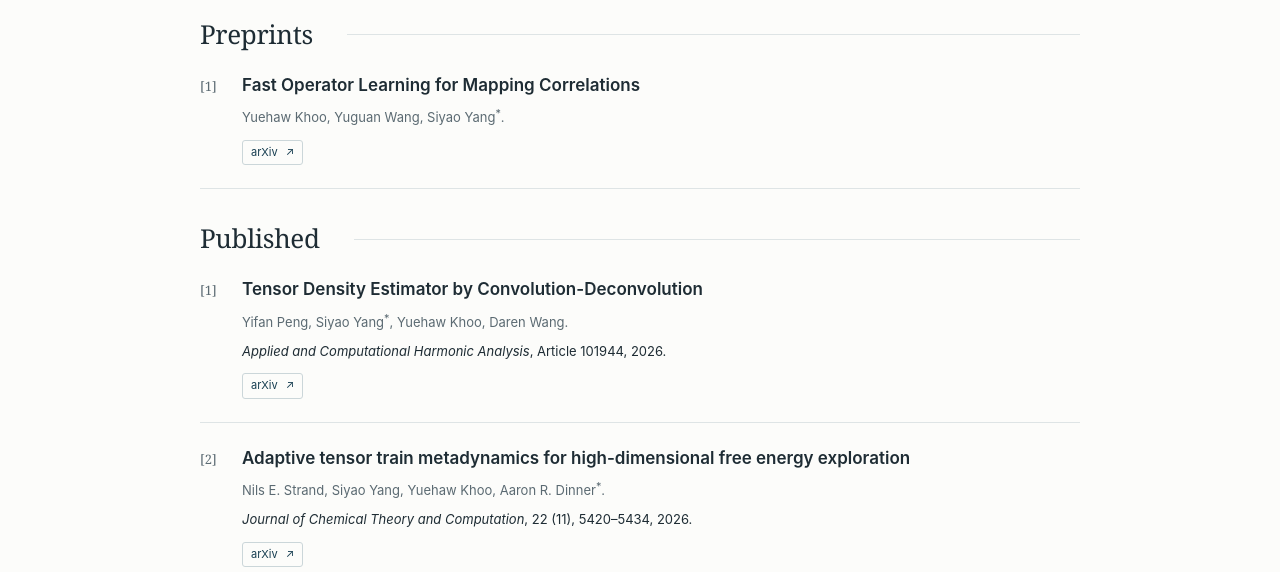
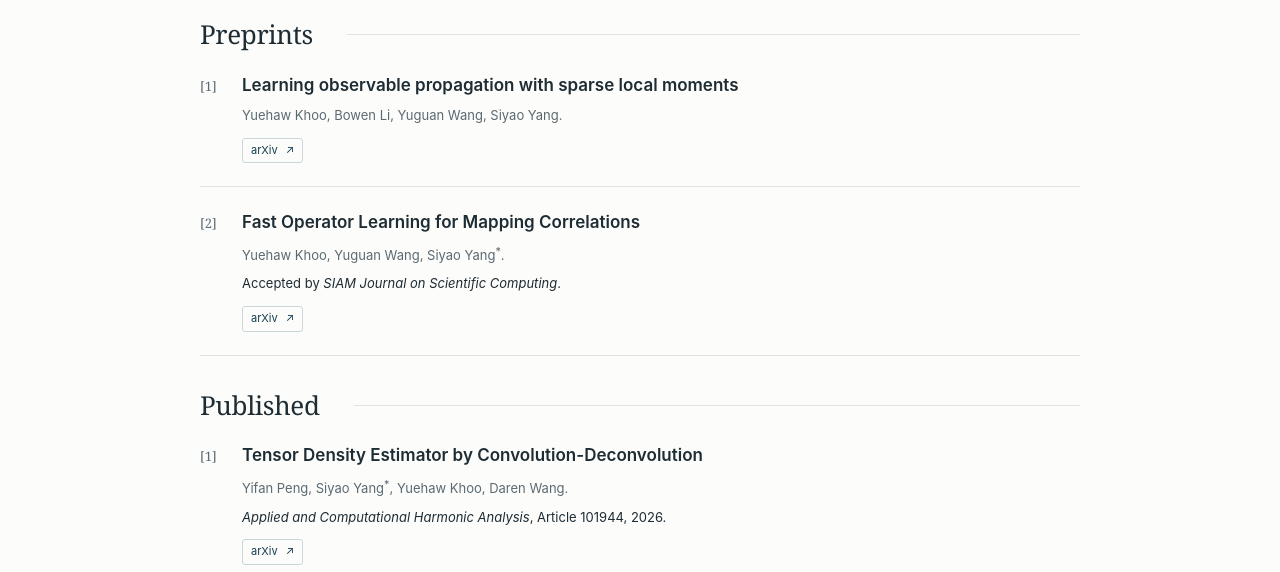
Before and after one commit to YangSiyao/YangSiyao.github.io, a plain HTML site: page publications.html in a window 1280 px wide. Shown: the part 228-800 px from the top of the page. Drawn offline with Linux system fonts and the light colour scheme.

Commit message:
Add new preprint and note SISC acceptance

```diff
--- a/publications.html
+++ b/publications.html
@@ -26,11 +26,17 @@
       <header class="page-heading">
   <p class="eyebrow"></p><h1>Publications</h1>
 </header>
-<section class="section publication-section" data-publication-section="preprint" id="preprint"><div class="section-heading"><h2>Preprints</h2><span class="section-count"></span><span class="section-line" aria-hidden="true"></span></div><ol class="publication-list"><li class="publication" data-kind="preprint" id="preprint-1">
+<section class="section publication-section" data-publication-section="preprint" id="preprint"><div class="section-heading"><h2>Preprints</h2><span class="section-count"></span><span class="section-line" aria-hidden="true"></span></div><ol class="publication-list"><li class="publication" data-kind="preprint" id="preprint-2">
   <span class="publication-number">[1]</span>
+  <article><h3><a href="https://arxiv.org/abs/2611.18448">Learning observable propagation with sparse local moments</a></h3>
+  <p class="publication-authors">Yuehaw Khoo, Bowen Li, Yuguan Wang, Siyao Yang.</p>
+  <div class="paper-links"><a class="paper-link" href="https://arxiv.org/abs/2611.18448">arXiv <span aria-hidden="true">↗</span></a></div></article>
+</li>
+<li class="publication" data-kind="preprint" id="preprint-1">
+  <span class="publication-number">[2]</span>
   <article><h3><a href="https://arxiv.org/abs/2512.09286">Fast Operator Learning for Mapping Correlations</a></h3>
   <p class="publication-authors">Yuehaw Khoo, Yuguan Wang, Siyao Yang<sup aria-label="corresponding author">*</sup>.</p>
-
+  <p class="publication-venue">Accepted by <em>SIAM Journal on Scientific Computing</em>.</p>
   <div class="paper-links"><a class="paper-link" href="https://arxiv.org/abs/2512.09286">arXiv <span aria-hidden="true">↗</span></a></div></article>
 </li></ol></section><section class="section publication-section" data-publication-section="published" id="published"><div class="section-heading"><h2>Published</h2><span class="section-count"></span><span class="section-line" aria-hidden="true"></span></div><ol class="publication-list"><li class="publication" data-kind="published" id="published-13">
   <span class="publication-number">[1]</span>
```
